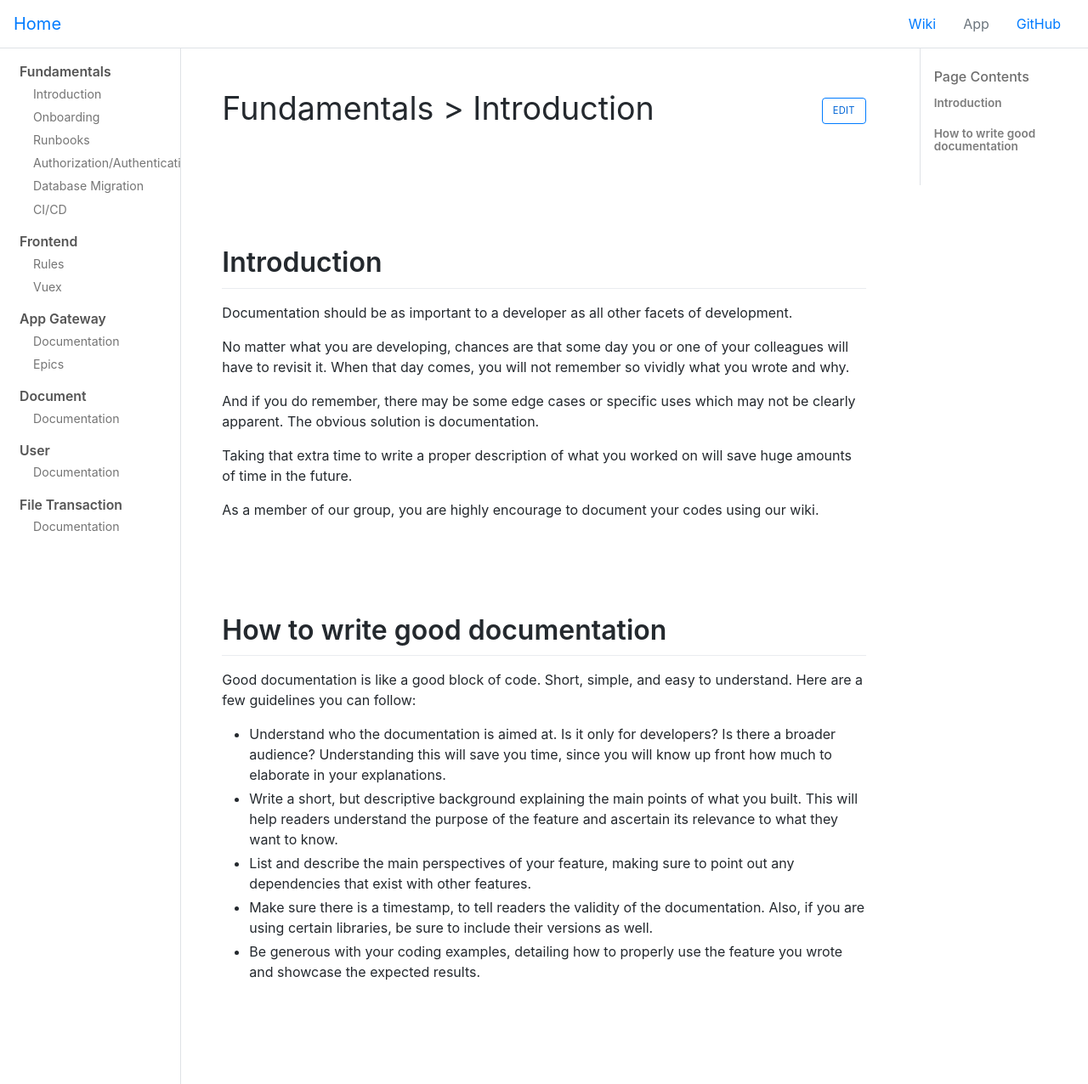
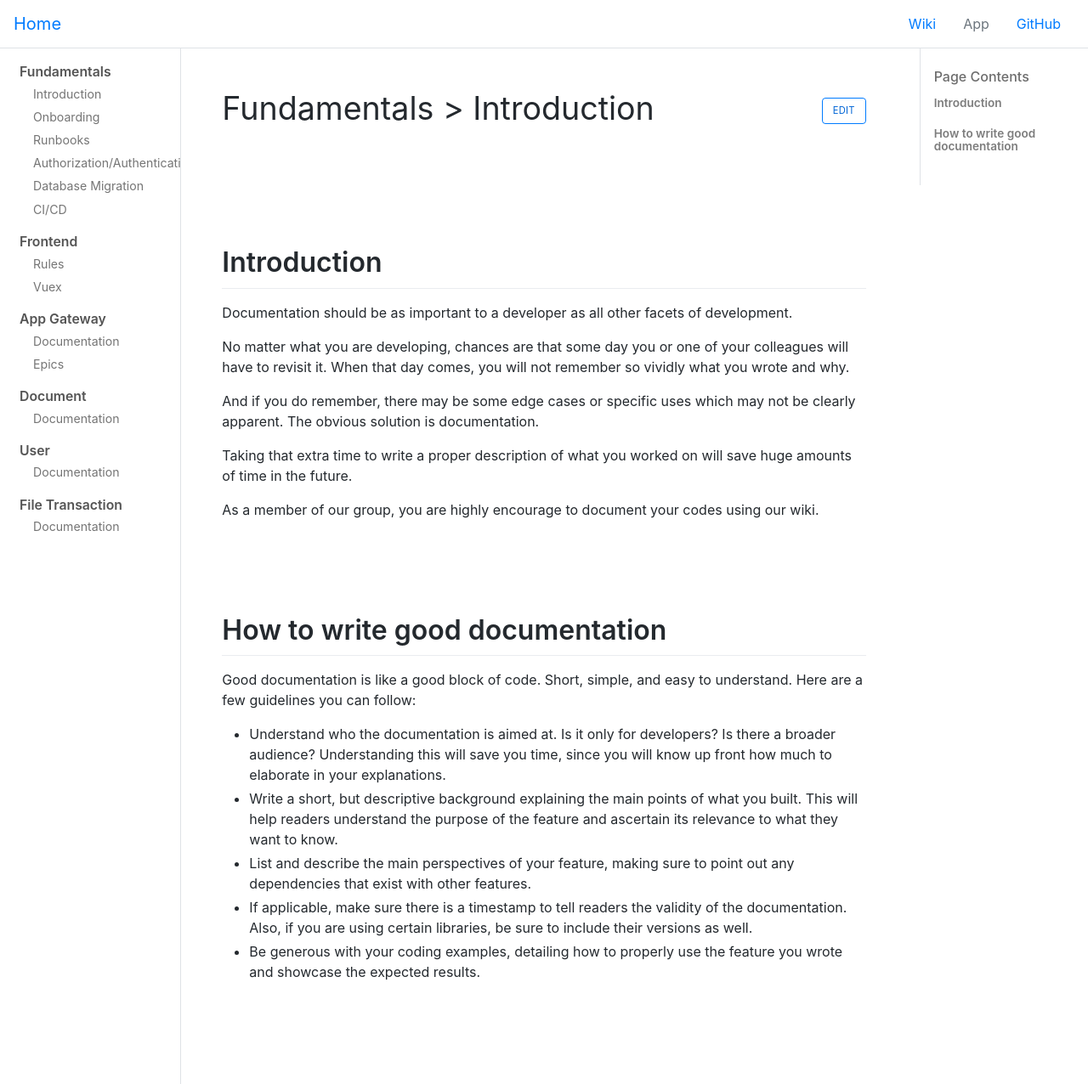
Before and after one commit to hwsc-org/hwsc-org.github.io, a Jekyll site: the page built from wikis/fundamentals/intro.md, in a window 1280 px wide and 1276 px high. Shown: the whole window at 85% size. Built offline with Jekyll 4.4.1, drawn with Linux system fonts in a browser that asks for light colours; comment, search, counter and statistics services are not loaded.

Commit message:
Update intro.md

```diff
--- a/wikis/fundamentals/intro.md
+++ b/wikis/fundamentals/intro.md
@@ -23,5 +23,5 @@ Good documentation is like a good block of code. Short, simple, and easy to unde
 - Understand who the documentation is aimed at. Is it only for developers? Is there a broader audience? Understanding this will save you time, since you will know up front how much to elaborate in your explanations.
 - Write a short, but descriptive background explaining the main points of what you built. This will help readers understand the purpose of the feature and ascertain its relevance to what they want to know.
 - List and describe the main perspectives of your feature, making sure to point out any dependencies that exist with other features.
-- Make sure there is a timestamp, to tell readers the validity of the documentation. Also, if you are using certain libraries, be sure to include their versions as well.
+- If applicable, make sure there is a timestamp to tell readers the validity of the documentation. Also, if you are using certain libraries, be sure to include their versions as well.
 - Be generous with your coding examples, detailing how to properly use the feature you wrote and showcase the expected results.
```
